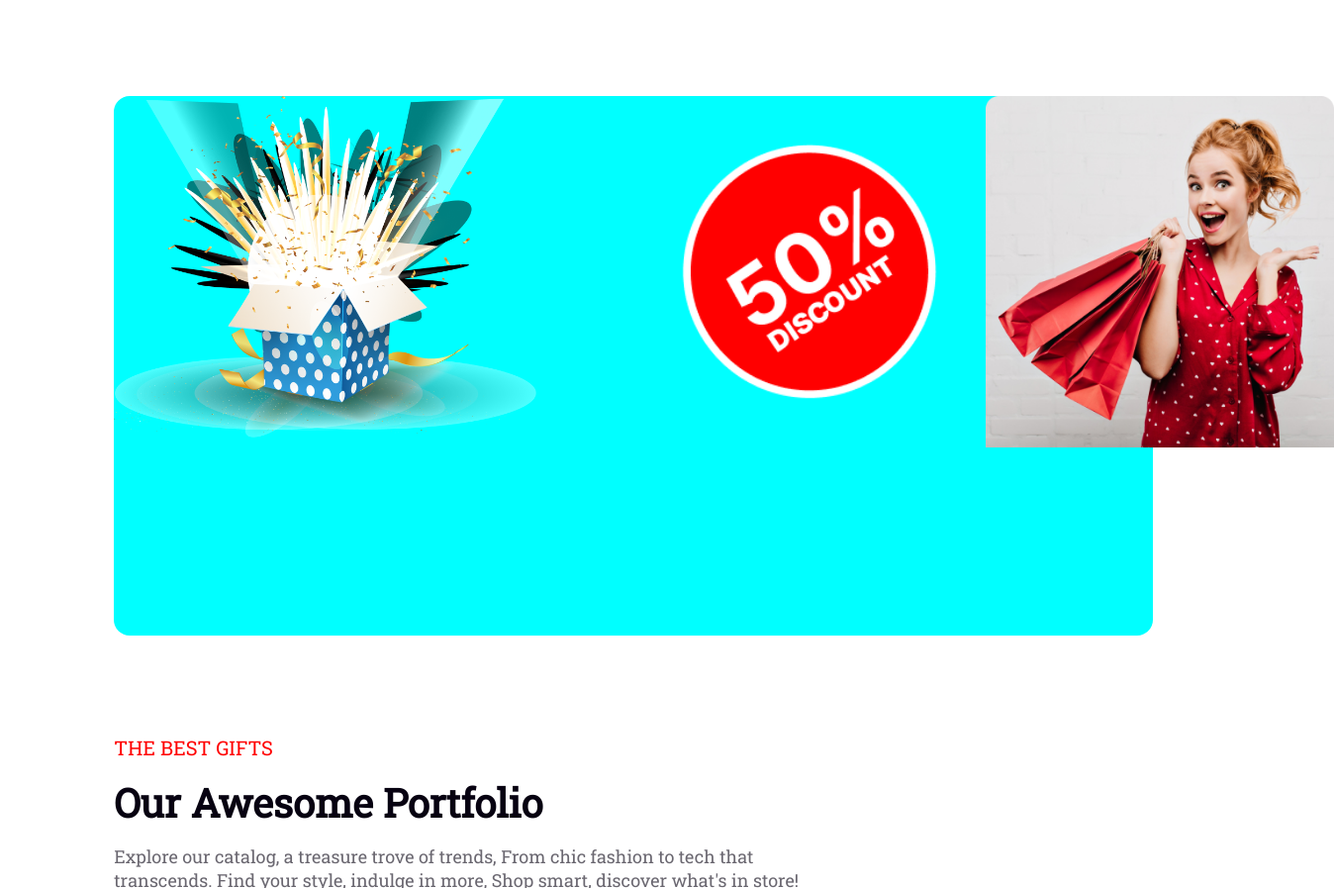
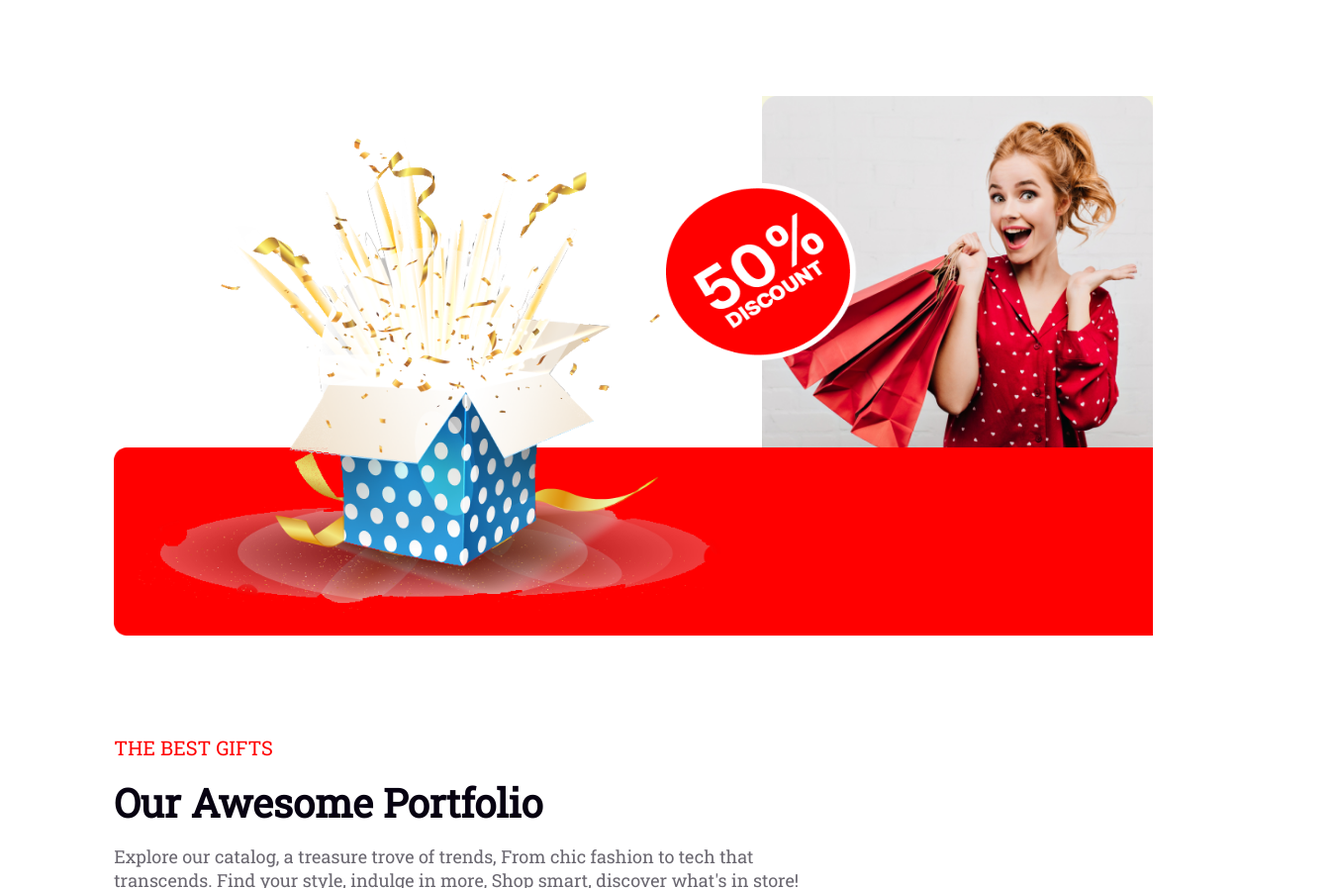
Before and after one commit to md-nazimuddin/assignment-1, a plain HTML site: page index.html in a window 1280 px wide. Shown: the part 3193-4090 px from the top of the page at 99% size, 1348 px wide, since content can reach past the window. Drawn offline with nearby package versions, Linux system fonts and the light colour scheme.

Commit message:
finished

```diff
--- a/index.html
+++ b/index.html
@@ -65,6 +65,9 @@
                     <a href="#!"><button class="hotel-btn">Join Now</button></a>
             </div>
         </section>
+
+        <!-- /***********************  Section coming **********************/ -->
+
         <section class="coming">
             <div class="coming-container">
             <div class="coming-soon">
@@ -88,6 +91,7 @@
             </div>
         </section>
 
+        <!-- /***********************  Section holidays **********************/ -->
 
         <section class="holidays">
            <div class="holidays-container">
@@ -101,12 +105,17 @@
         </section>
 
 
+        <!-- /***********************  Section Discounts **********************/ -->
+
         <section class="discount">
             <div class="discount-container">
+
                 <div class="discount-img">
-                    <img src="B9A1-New-Year-New-Mission/resources/Group-75.png" alt="gift box" class="gift">
-                    <div class="discount-second"><img src="B9A1-New-Year-New-Mission/resources/Group-44.png" alt="circle" id="circle">
-                        <img src="B9A1-New-Year-New-Mission/resources/Rectangle-1.png" alt="lady image" class="lady"></div>
+                    <img src="B9A1-New-Year-New-Mission/resources/gift-box.png" alt="gift box" class="gift">
+                    <div class="discount-second">
+                        <img src="B9A1-New-Year-New-Mission/resources/Group-44.png" alt="circle" id="circle">
+
+                        </div>
                 </div>
                 <div class="discount-bar">
 
--- a/style.css
+++ b/style.css
@@ -164,7 +164,7 @@
     cursor: pointer;
 }
 
-/*********************** Main Section coming **********************/
+        /*********************** Main Section coming **********************/
 
 .coming-container {
     width: 82%;
@@ -265,34 +265,41 @@
     max-width: 1320px;
     margin: 100px auto;
     border-radius: 16px;
-    background-color: aqua;
 }
 .discount-img {
     height: 355px;
     display: flex;
     justify-content: space-between;
-
 }
-.discount-second {
-    display: flex;
- width: 50%;
+.gift {
+    height: 545px;
 }
-.discount-second img {
-    width: 100%;
-}
-/* .discount-img img {
-    width: 33.33%;
-}   */
-/* #circle {
-    width: 240px;
-    height: 240px;
-    margin: 50px 0 0 150px;
-} */
 .discount-bar {
+    height: 190px;
     background-image: url('B9A1-New-Year-New-Mission/resources/Rectangle-2.png');
     background-repeat: no-repeat;
     background-size: cover;
 }
+.discount-second {
+    background-image: url('B9A1-New-Year-New-Mission/resources/Rectangle-1.png');
+    background-repeat: no-repeat;
+    background-size: cover;
+    display: flex;
+    width: 100%;
+    align-items: center;
+    background-color: beige;
+
+}
+.discount-second img {
+    width: 70%;
+    height: 70%;
+    position: relative;
+    right: 36%;
+}
+
+
+
+
 
             /*********************** Main Section Gallary **********************/
 
@@ -383,6 +390,9 @@
     font-size: 16px;
     font-weight: 400;
 }
+.email-box:hover {
+    border: 1px solid #F00;
+}
 .sub-btn {
     height: 60px;
     width: 170px;
```
Also changed, not shown: B9A1-New-Year-New-Mission/resources/gift-box.png (added).
